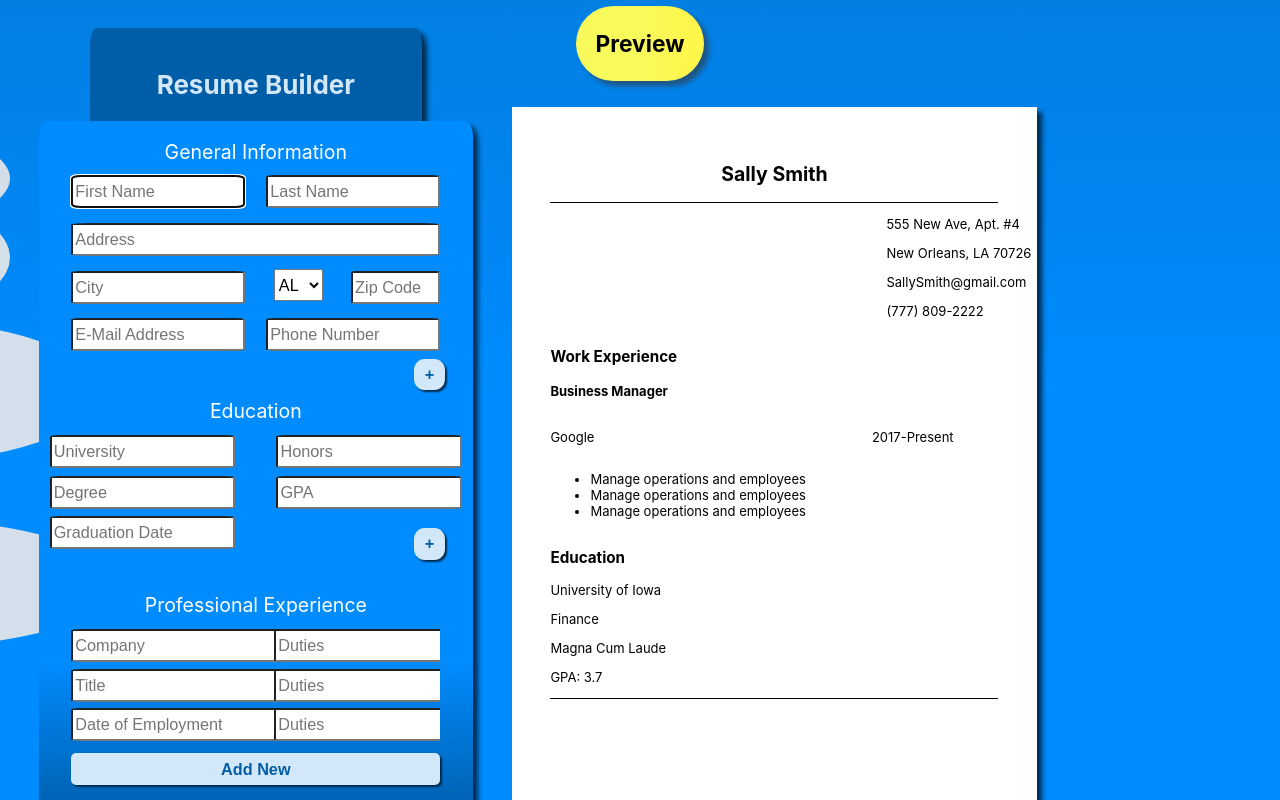
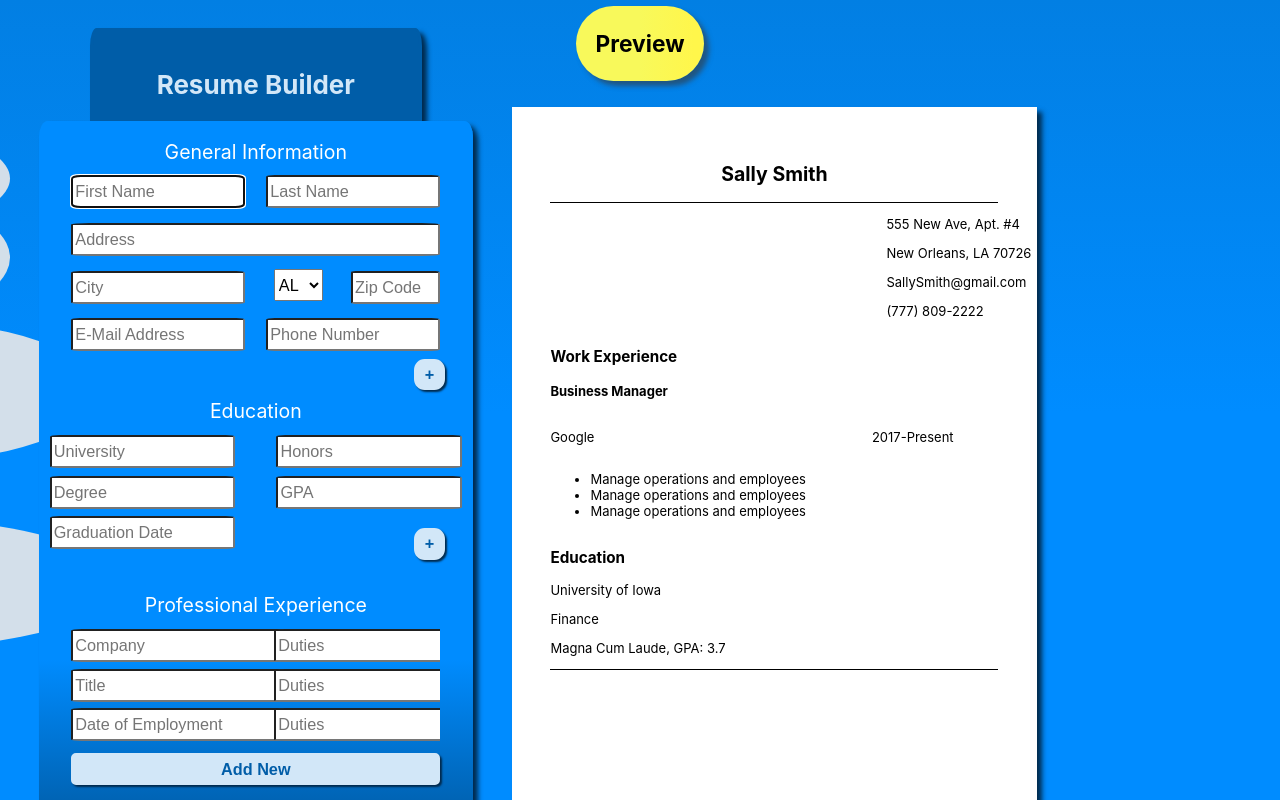
Before and after one commit to dstock3/cv-app, a React app: page / in a window 1280 px wide. Shown: the top 800 px of the page. Built offline with nearby package versions, Linux system fonts and the light colour scheme.

Commit message:
Consolidated honors and gpa on the same line in Education component.

```diff
--- a/src/components/Education.js
+++ b/src/components/Education.js
@@ -4,11 +4,12 @@ const Education = ({school, degree, major, year, honors, gpa}) => {
   return (
     <div className="education">
         <h3>Education</h3>
+
         { school ? <p className="school">{school}</p> : null }
         { degree ? <p className="degree">{degree}, ({year})</p> : null }
         { major ? <p className="major">{major}</p> : null }
-        { honors ? <p className="honors">{honors}</p> : null }
-        { gpa ? <p className="gpa">GPA: {gpa}</p> : null }
+        { gpa ? <p className="honors">{honors}, GPA: {gpa}</p> : null }
+
     </div>
   )
 }
```
